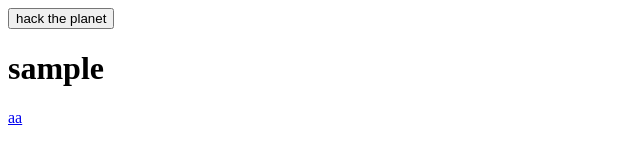
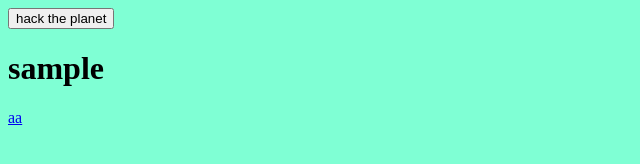
Before and after one commit to samplesamplemic/proj, a plain HTML site: page index.html in a window 1280 px wide. Shown: the whole page, without its empty margins (0-640 px from the left). Drawn offline with Linux system fonts and the light colour scheme.

Commit message:
Create & Integrate style.css

```diff
--- /dev/null
+++ b/css/style.css
@@ -0,0 +1,3 @@
+body {
+    background-color:aquamarine;
+}
--- a/index.html
+++ b/index.html
@@ -4,6 +4,7 @@
         <meta charset="UTF-8">
         <meta name="viewport" content="width=device-width, initial-scale=1.0, maximum-scale=1.0, user-scalable=no">
         <meta http-equiv="X-UA-Compatible" content="IE=edge">
+        <link rel="stylesheet" href="css/style.css" type="text/css">
         <title>Samplesample</title>
     </head>
     <body>
```
